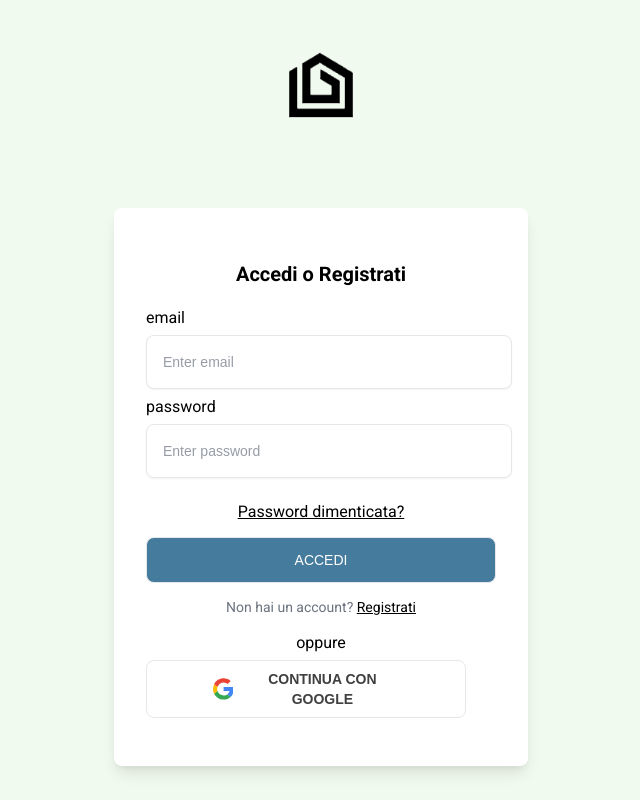
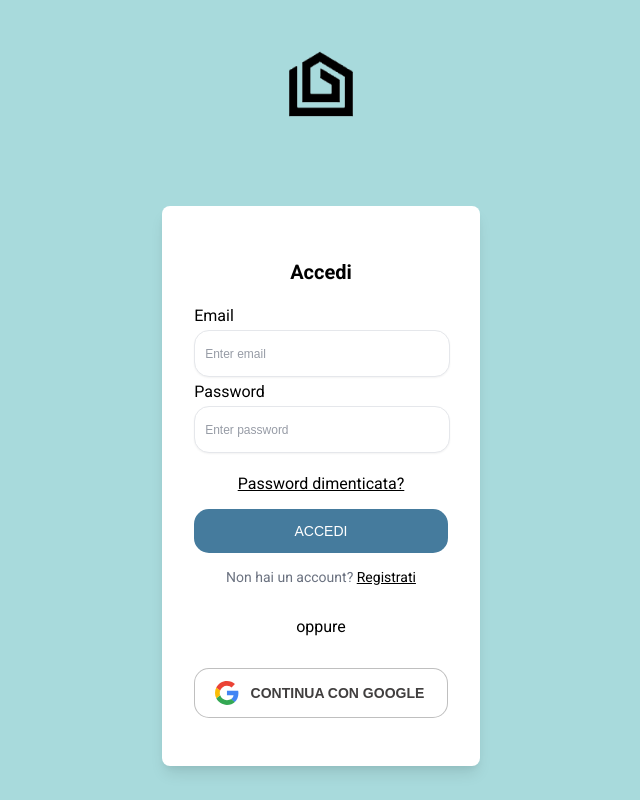
Before and after one commit to lorenzo7t/Homie, a PHP site: page /login_page.php in a window 1280 px wide. Shown: the whole page, without its empty margins (319-959 px from the left). Run offline with PHP 8.4, Linux system fonts and the light colour scheme.

Commit message:
login e registration pages

```diff
--- a/css/style.css
+++ b/css/style.css
@@ -20,6 +20,12 @@ a {
     height: 70px;
     padding: 15px;
 }
+
+input{
+    padding-block: 15px !important;
+    padding-inline: 0 !important;
+}
+
 
 /* FONTS */
 
@@ -206,7 +212,7 @@ font-style: italic;
   }
 
   /*hover effect*/
-  button:hover {
+  .login-button:hover {
     color: #fff;
     background-color: #1A1A1A;
     box-shadow: rgba(0, 0, 0, 0.5) 0 10px 20px;
@@ -214,7 +220,7 @@ font-style: italic;
   }
 
   /*button pressing effect*/
-  button:active {
+  .login-button:active {
     box-shadow: none;
     transform: translateY(0);
   }
@@ -382,19 +388,23 @@ font-style: italic;
     opacity: 0.7; /* Firefox */
   }
   .login-container {
+    background: #A8DADC;
     display:grid;
     place-items: center;
     height: 100vh;
 
   }
   .form {
+    display: flex;
     background-color: #fff;
-    display: block;
     padding: 2rem;
     max-width: 350px;
     border-radius: 0.5rem;
     box-shadow: 0 10px 15px -3px rgba(0, 0, 0, 0.1), 0 4px 6px -2px rgba(0, 0, 0, 0.05);
-  }
+    flex-direction: column;
+    align-content: stretch;
+    flex-wrap: wrap;
+}
 
   .form-title {
     font-size: 1.25rem;
@@ -404,28 +414,29 @@ font-style: italic;
     color: #000;
   }
 
-  .input-container {
-    position: relative;
-  }
 
-  .input-container input, .form button {
-    outline: none;
+.input-field{
+    width: 100%;
+    border-radius: 15px;
+    padding-top: 15px;
+    padding-bottom: 15px;
+    box-shadow: 0 1px 2px 0 rgba(0, 0, 0, 0.05);
     border: 1px solid #e5e7eb;
-    margin: 8px 0;
-  }
+    margin-top: 5px;
+    margin-bottom: 5px;
+}
 
-  .input-container input {
-    background-color: #fff;
-    padding: 1rem;
-    padding-right: 3rem;
-    font-size: 0.875rem;
-    line-height: 1.25rem;
-    width: 300px;
-    border-radius: 0.5rem;
-    box-shadow: 0 1px 2px 0 rgba(0, 0, 0, 0.05);
-  }
+span::before,
+::placeholder {
+  font-size: .75rem;
+  padding: 10px;
+  line-height: 1;
+  box-sizing: border-box;
+}
 
-  .submit {
+
+
+  .login-button {
     display: block;
     padding-top: 0.75rem;
     padding-bottom: 0.75rem;
@@ -437,11 +448,12 @@ font-style: italic;
     line-height: 1.25rem;
     font-weight: 500;
     width: 100%;
-    border-radius: 0.5rem;
+    border-radius: 15px;
     text-transform: uppercase;
     transition: cubic-bezier(0, 1.15, 0.65, 0.96) 1s;
-  }
-  .submit:hover{
+    border:none;
+}
+  .login-button:hover{
     background-color: #1D3557;
     transition: cubic-bezier(0, 1.15, 0.65, 0.96) 1s;
   }
@@ -468,7 +480,6 @@ font-style: italic;
   .google-button {
     max-width: 320px;
     display: flex;
-    padding: 0.5rem 4.1rem;
     font-size: 0.875rem;
     line-height: 1.25rem;
     font-weight: 700;
@@ -476,22 +487,19 @@ font-style: italic;
     text-transform: uppercase;
     vertical-align: middle;
     align-items: center;
-    border-radius: 0.5rem;
+    border-radius: 15px;
     border: 1px solid rgba(0, 0, 0, 0.25);
     gap: 0.75rem;
     color: rgb(65, 63, 63);
     background-color: #fff;
     cursor: pointer;
-    transition: all .6s ease;
   }
 
   .google-button svg {
     height: 24px;
   }
 
-  .google-button:hover {
-    transform: scale(1.02);
-  }
+
 
 /* register_page */
 
@@ -544,26 +552,7 @@ font-style: italic;
     box-shadow: 0 1px 2px 0 rgba(0, 0, 0, 0.05);
   }
 
-  .submit {
-    display: block;
-    padding-top: 0.75rem;
-    padding-bottom: 0.75rem;
-    padding-left: 1.25rem;
-    padding-right: 1.25rem;
-    background-color: #457B9D;
-    color: #ffffff;
-    font-size: 0.875rem;
-    line-height: 1.25rem;
-    font-weight: 500;
-    width: 100%;
-    border-radius: 0.5rem;
-    text-transform: uppercase;
-    transition: cubic-bezier(0, 1.15, 0.65, 0.96) 1s;
-  }
-  .submit:hover{
-    background-color: #1D3557;
-    transition: cubic-bezier(0, 1.15, 0.65, 0.96) 1s;
-  }
+
 
   .signup-link {
     color: #6B7280;
--- a/login_page.php
+++ b/login_page.php
@@ -12,32 +12,31 @@
     <script src="script/autocomplete.js" defer></script>
 </head>
 
-<body>
+<body style="background-color: #A8DADC;">
     <div class="login-container">
     <a href="index.php" class="home-logo">
             <img class="logo" src="images/logo.png">
 
         </a>
         <form class="form">
-            <p class="form-title">Accedi o Registrati</p>
+            <p class="form-title">Accedi</p>
             <div class="input-container">
                 <label>
                     <span>
-                        email
+                        Email
                     </span>
-                    <input type="email" placeholder="Enter email" required="">
+                    <input id="abc" class="input-field" type="email" placeholder="Enter email" required="">
                 </label>
 
             </div>
             <div class="input-container">
                 <span>
-                    password
+                    Password
                 </span>
-                <input type="password" placeholder="Enter password" required="">
-
+                <input class="input-field" type="password" placeholder="Enter password" required="">
             </div>
             <p class="forgot-password"><a href="#">Password dimenticata?</a></p>
-            <button type="submit" class="submit">
+            <button type="submit" class="login-button">
                 Accedi
             </button>
 
@@ -45,8 +44,9 @@
                 Non hai un account?
                 <a href="register_page.php">Registrati</a>
             </p>
-            <p class="google-signup">oppure
-                <button class="google-button">
+            <p style="text-align: center;">oppure</p>
+            <p class="google-signup">
+                <button class="google-button login-button">
                     <svg xmlns="http://www.w3.org/2000/svg" preserveAspectRatio="xMidYMid" viewBox="0 0 256 262">
                         <path fill="#4285F4" d="M255.878 133.451c0-10.734-.871-18.567-2.756-26.69H130.55v48.448h71.947c-1.45 12.04-9.283 30.172-26.69 42.356l-.244 1.622 38.755 30.023 2.685.268c24.659-22.774 38.875-56.282 38.875-96.027"></path>
                         <path fill="#34A853" d="M130.55 261.1c35.248 0 64.839-11.605 86.453-31.622l-41.196-31.913c-11.024 7.688-25.82 13.055-45.257 13.055-34.523 0-63.824-22.773-74.269-54.25l-1.531.13-40.298 31.187-.527 1.465C35.393 231.798 79.49 261.1 130.55 261.1"></path>
```
Also changed, not shown: register_page.php (+19 -19 lines).
